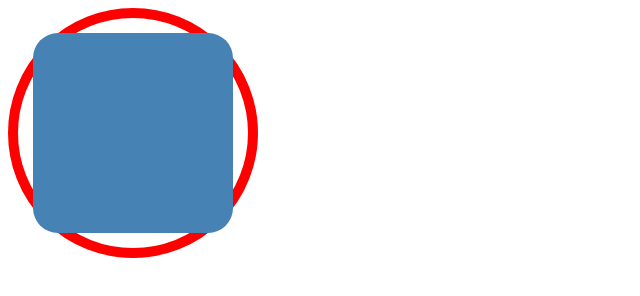
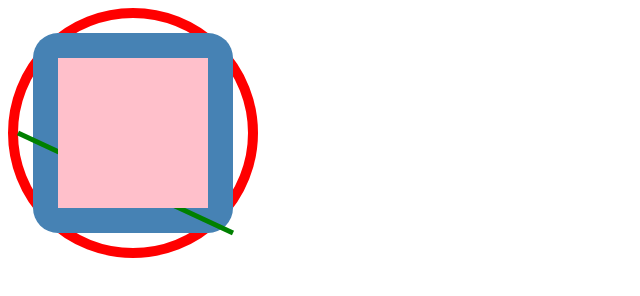
Before and after one commit to AnikaTahsin06/css-graphics-svg, a plain HTML site: page out-own-svg/index.html in a window 1280 px wide. Shown: the whole page, without its empty margins (0-640 px from the left). Drawn offline with Linux system fonts and the light colour scheme.

Commit message:
practice 3

```diff
--- a/out-own-svg/index.html
+++ b/out-own-svg/index.html
@@ -11,6 +11,8 @@
         <circle r="120" cx="125" cy="125" fill="none" stroke="red" stroke-width="10"/>
         <circle r="70" cx="125" cy="125" fill="none" stroke="red" stroke-width="10"/>
         <rect rx="25" ry="25" x="25" y="25" width="200" height="200" fill="steelblue"/>
+        <line x1="10" y1="125" x2="225" y2="225" stroke="green" stroke-width="5"/>
+        <polygon fill="pink" points="50, 50 200, 50 200, 200 50, 200"/>
     </svg>
 </body>
 </html>
```
